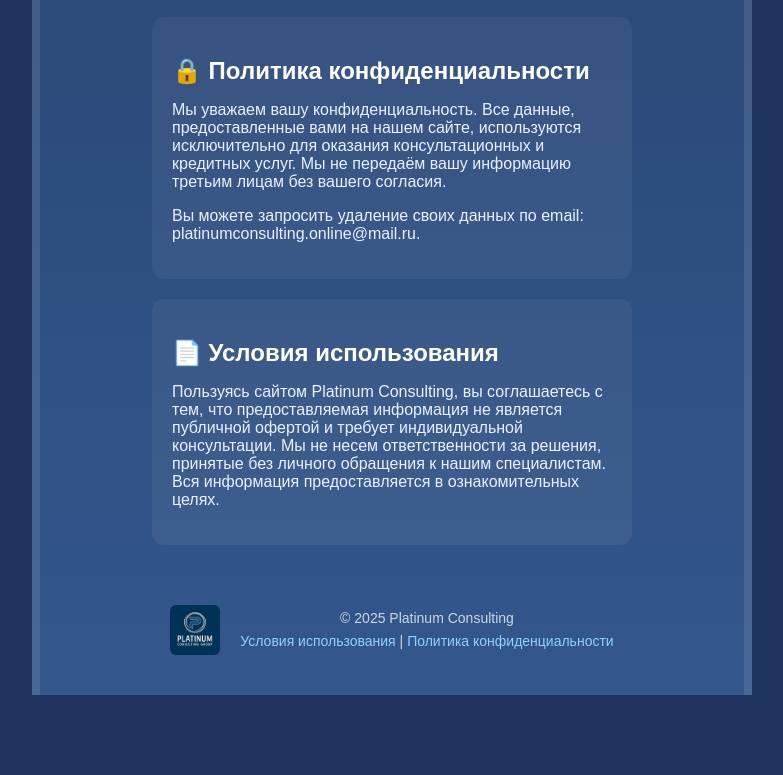
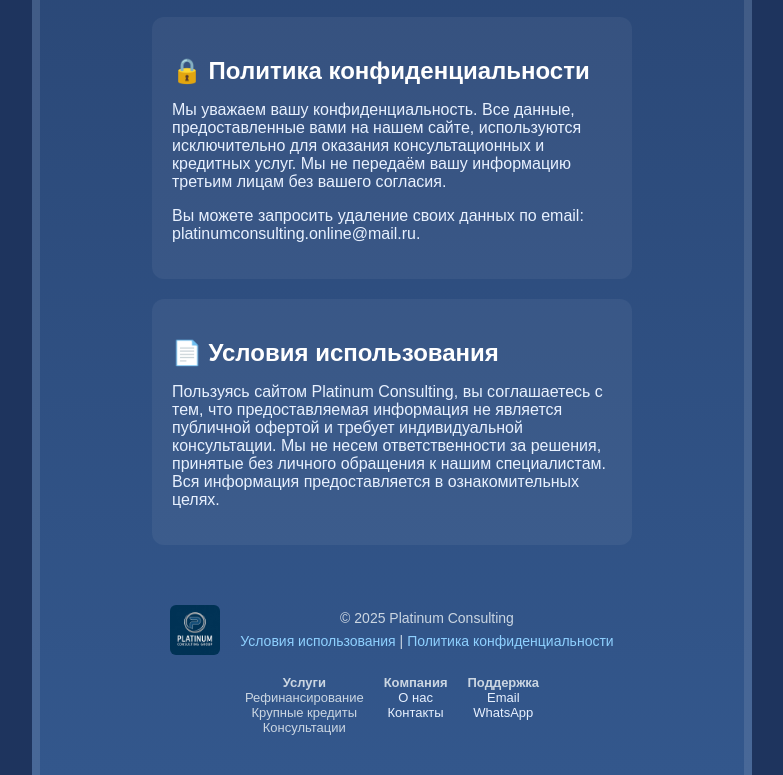
Before and after one commit to PeperoniMasturbini/platinum-site, a plain HTML site: page index.html in a window 1280 px wide. Shown: the part 1291-2066 px from the top of the page, without its empty margins (248-1031 px from the left). Before the commit the page ends 1986 px from the top, so only its background shows below. Drawn offline with Linux system fonts and the light colour scheme.

Commit message:
Update index.html

```diff
--- a/index.html
+++ b/index.html
@@ -161,13 +161,13 @@
       </section>
 
       <section id="privacy">
-        <h2 class="glow">🔒 Политика конфиденциальности</h2>
+        <h2>🔒 Политика конфиденциальности</h2>
         <p>Мы уважаем вашу конфиденциальность. Все данные, предоставленные вами на нашем сайте, используются исключительно для оказания консультационных и кредитных услуг. Мы не передаём вашу информацию третьим лицам без вашего согласия.</p>
         <p>Вы можете запросить удаление своих данных по email: platinumconsulting.online@mail.ru.</p>
       </section>
 
       <section id="terms">
-        <h2 class="glow">📄 Условия использования</h2>
+        <h2>📄 Условия использования</h2>
         <p>Пользуясь сайтом Platinum Consulting, вы соглашаетесь с тем, что предоставляемая информация не является публичной офертой и требует индивидуальной консультации. Мы не несем ответственности за решения, принятые без личного обращения к нашим специалистам. Вся информация предоставляется в ознакомительных целях.</p>
       </section>
 
@@ -183,6 +183,24 @@
               </div>
             </div>
           </div>
+          <div style="display: flex; gap: 20px; flex-wrap: wrap; justify-content: center; font-size: 13px;">
+            <div>
+              <strong>Услуги</strong><br>
+              Рефинансирование<br>
+              Крупные кредиты<br>
+              Консультации
+            </div>
+            <div>
+              <strong>Компания</strong><br>
+              <a href="javascript:void(0);" onclick="scrollToSectionAndAnimate('#about', '.about-title')" style="color: #e8f1ff; text-decoration: none;">О нас</a><br>
+              <a href="javascript:void(0);" onclick="scrollToSectionAndAnimate('#contacts', '.contacts-title')" style="color: #e8f1ff; text-decoration: none;">Контакты</a>
+            </div>
+            <div>
+              <strong>Поддержка</strong><br>
+              <a href="javascript:void(0);" onclick="scrollToSectionAndAnimate('#contacts', '.email-highlight')" style="color: #e8f1ff; text-decoration: none;">Email</a><br>
+              <a href="https://api.whatsapp.com/send/?phone=%2B77753346178&text&type=phone_number&app_absent=0" target="_blank" style="color: #e8f1ff; text-decoration: none;">WhatsApp</a>
+            </div>
+          </div>
         </div>
       </footer>
 
```
